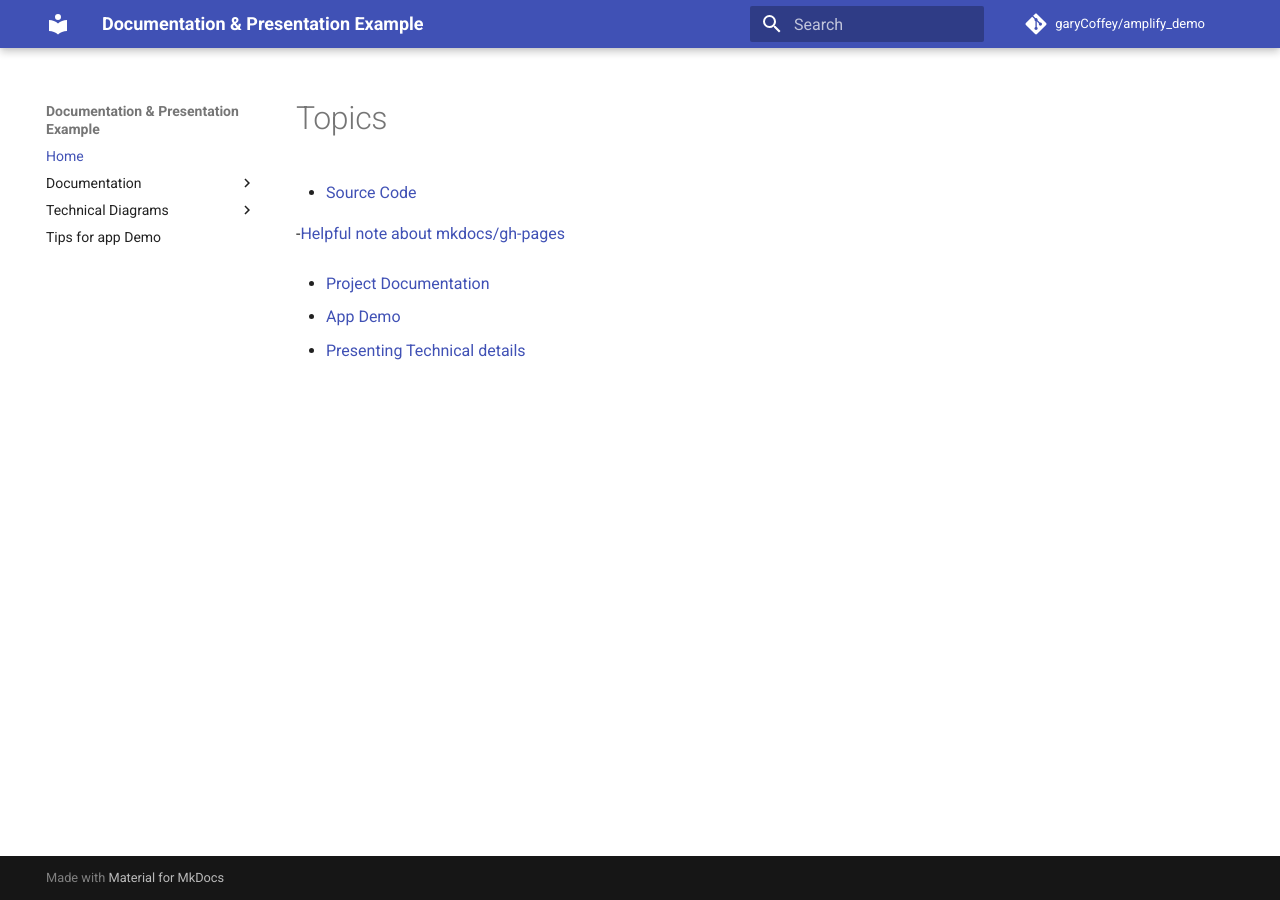
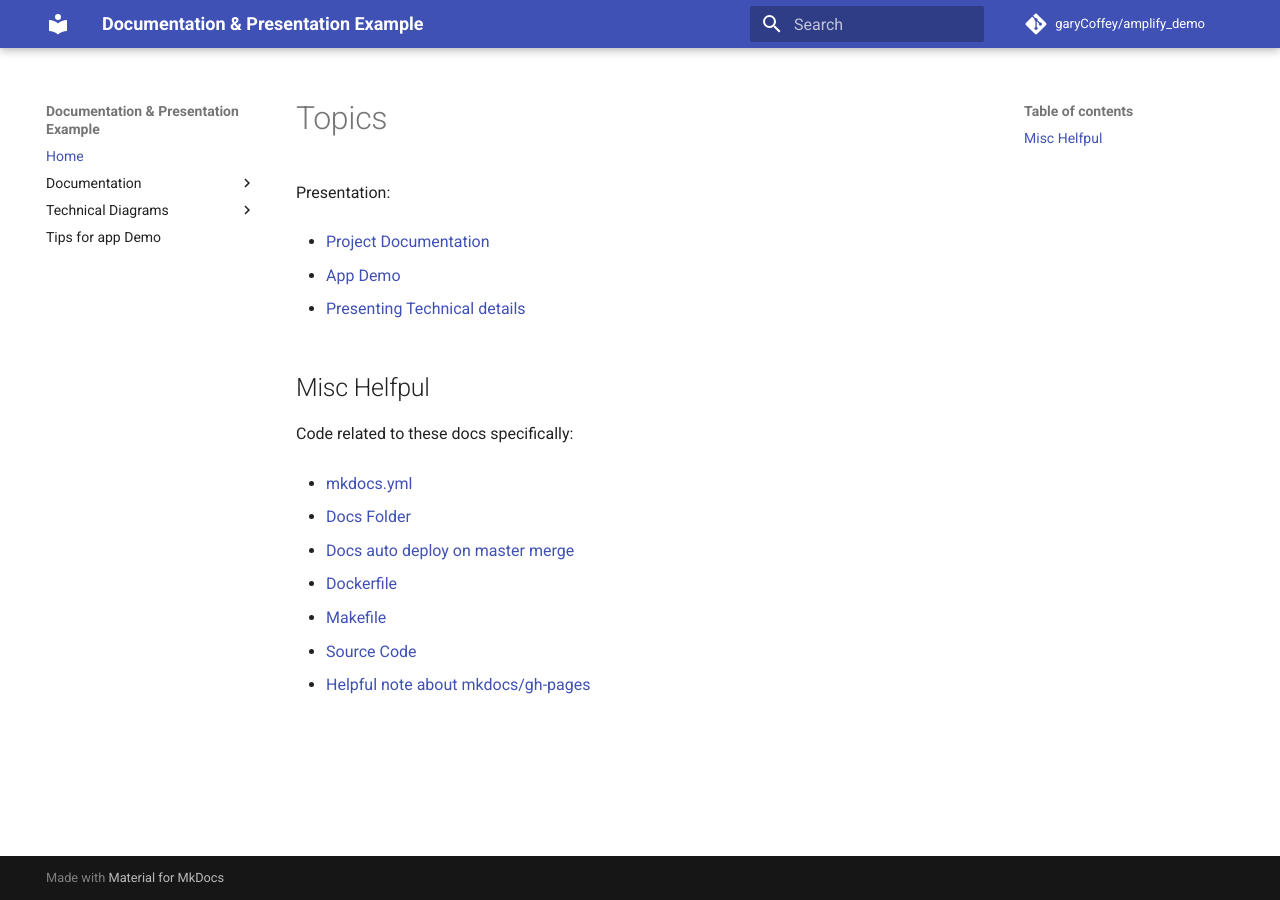
Before and after one commit to garyCoffey/amplify_demo, an MkDocs documentation site: the page built from docs/index.md, in a window 1280 px wide. Built offline with MkDocs 1.6.1 and Material for MkDocs 9.7.7, drawn with Linux system fonts in a browser that asks for light colours; comment, search, counter and statistics services are not loaded.

Commit message:
adding docs docs

```diff
--- a/docs/index.md
+++ b/docs/index.md
@@ -1,11 +1,27 @@
 # Topics
+
+Presentation:
+
+- [Project Documentation](/amplify_demo/documentation/)
+
+- [App Demo](/amplify_demo/demo_tips)
+
+- [Presenting Technical details](/amplify_demo/tech)
+
+## Misc Helfpul
+
+Code related to these docs specifically:
+
+- [mkdocs.yml](https://github.com/garyCoffey/amplify_demo/blob/443ca0dd5f018457727ba76cb5ac37c78c44b81b/mkdocs.yml#L1)
+
+- [Docs Folder](https://github.com/garyCoffey/amplify_demo/tree/main/docs)
+
+- [Docs auto deploy on master merge](https://github.com/garyCoffey/amplify_demo/tree/main/.github/workflows/ci.yml)
+
+- [Dockerfile](https://github.com/garyCoffey/amplify_demo/tree/main/Dockerfile)
+
+- [Makefile](https://github.com/garyCoffey/amplify_demo/tree/main/Makefile)
 
 - [Source Code](https://github.com/garyCoffey/amplify_demo)
 
--[Helpful note about mkdocs/gh-pages](https://www.it3.be/2020/08/14/using-mkdocs-with-gh-pages/)
-
-- [Project Documentation](/documentation)
-
-- [App Demo](/demo_tips)
-
-- [Presenting Technical details](/tech)
+- [Helpful note about mkdocs/gh-pages](https://www.it3.be/2020/08/14/using-mkdocs-with-gh-pages/)
```
